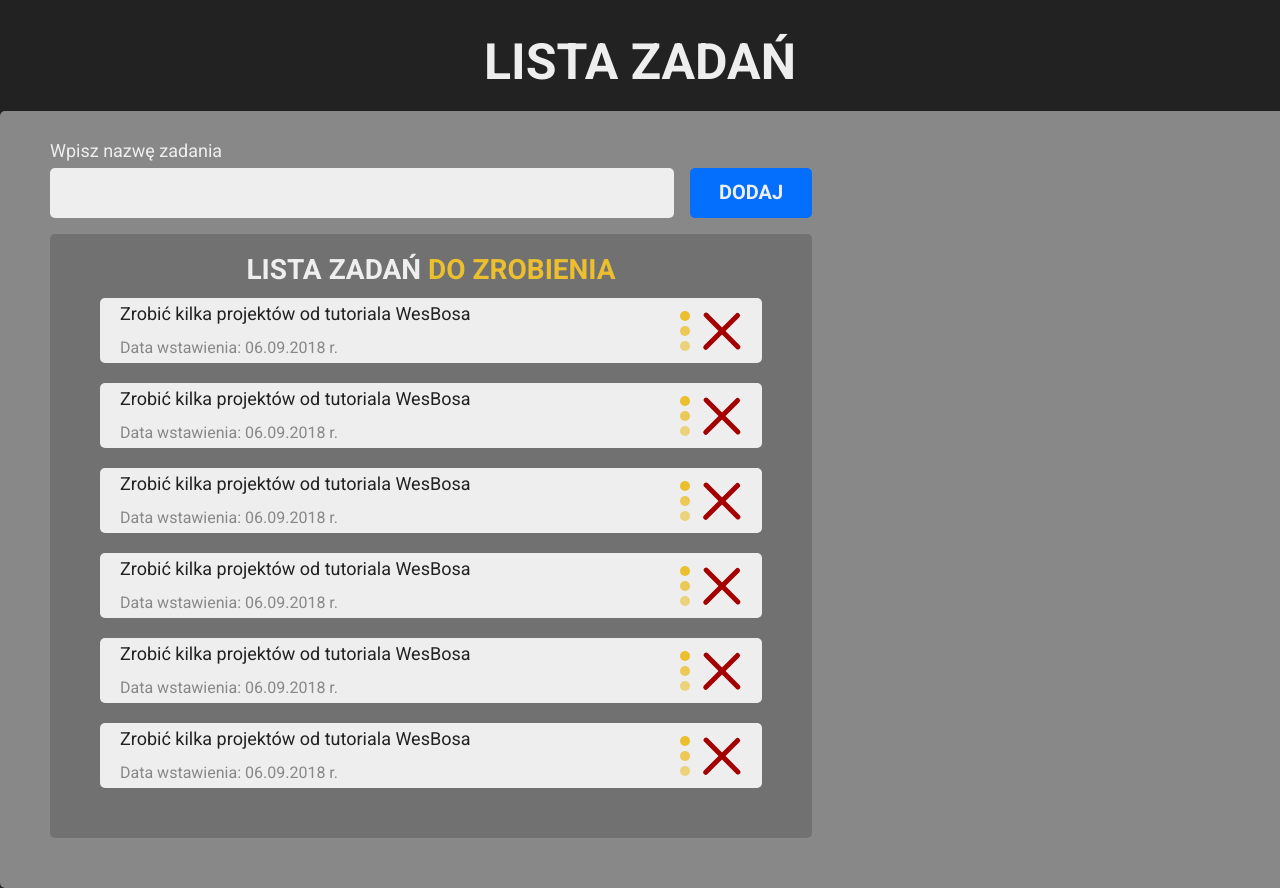
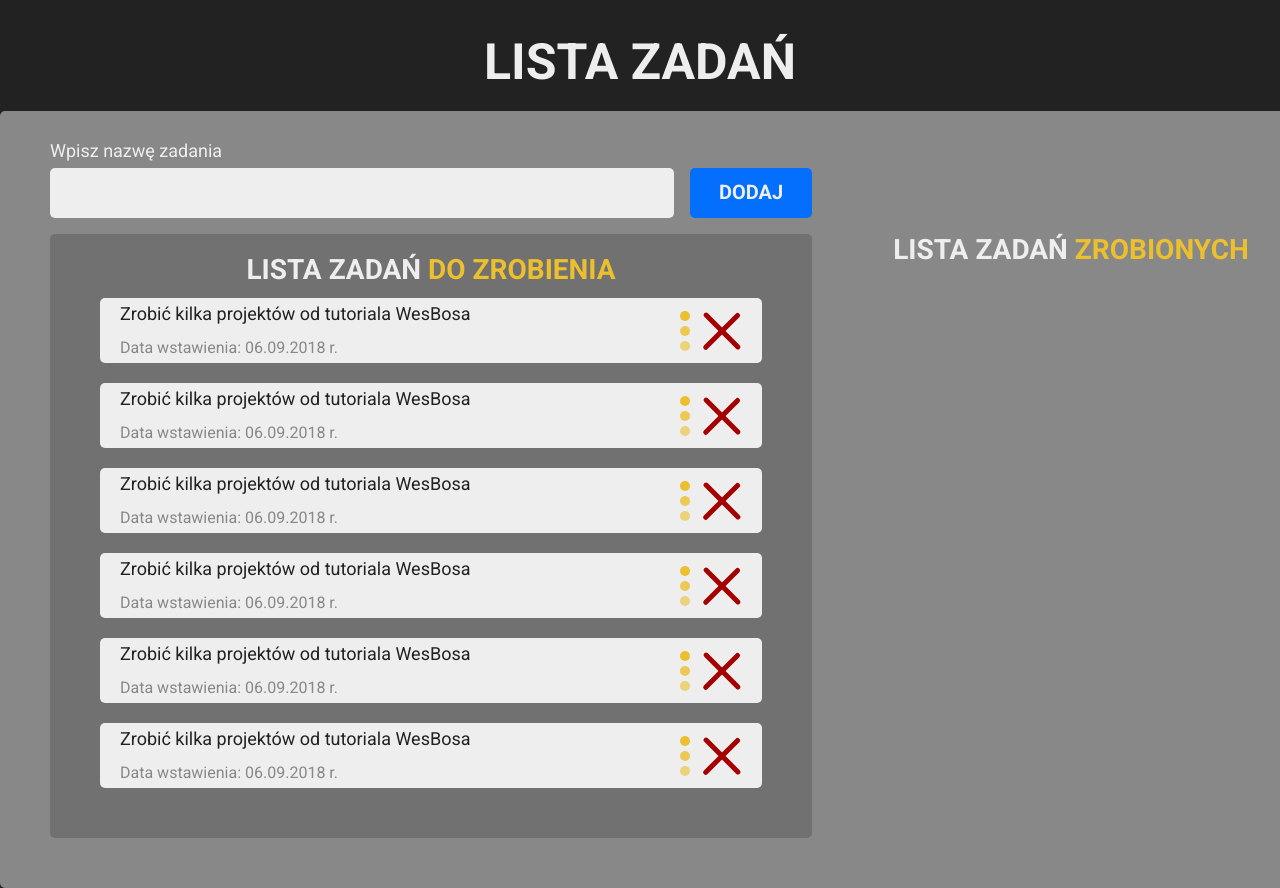
Before and after one commit to KP1976/todo-react, a React (Create React App) app: page / in a window 1280 px wide. Shown: the top 888 px of the page. Built offline with nearby package versions, Linux system fonts and the light colour scheme.

Commit message:
Add TasksDoneListContainer component

```diff
--- /dev/null
+++ b/src/components/TasksDoneListContainer.js
@@ -0,0 +1,16 @@
+import React from 'react';
+
+const TasksDoneListContainer = () => {
+	return (
+		<div className="tasks-done-list-container">
+			<h2 className="tasks-list-container__title">
+				lista zadań{' '}
+				<strong className="tasks-list-container__title--yellow">
+					zrobionych
+				</strong>
+			</h2>
+		</div>
+	);
+};
+
+export default TasksDoneListContainer;
--- a/src/components/TodoContainer.js
+++ b/src/components/TodoContainer.js
@@ -1,12 +1,14 @@
 import React from 'react';
 import AddTask from './AddTask';
 import TasksListContainer from './TasksListContainer';
+import TasksDoneListContainer from './TasksDoneListContainer';
 
 const TodoContainer = () => {
 	return (
 		<div className="todo-container">
 			<AddTask />
 			<TasksListContainer />
+			<TasksDoneListContainer />
 		</div>
 	);
 };
```
